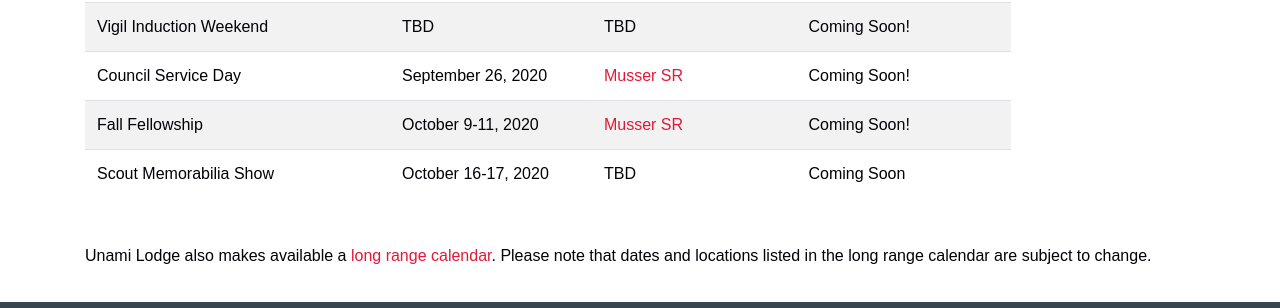
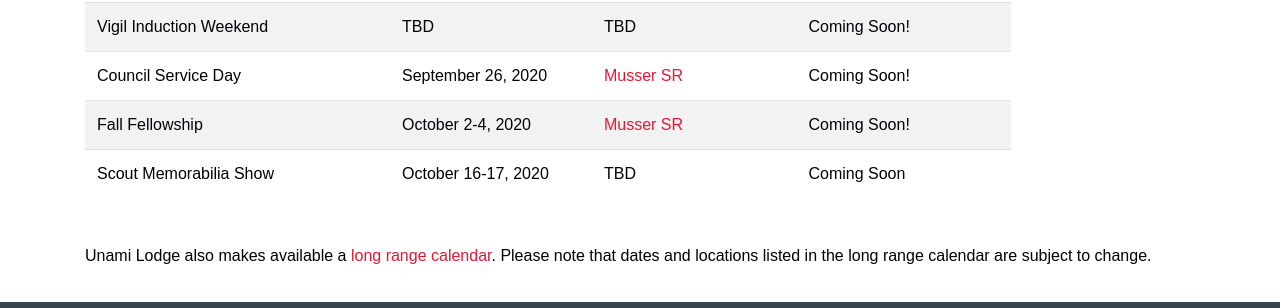
Before and after one commit to colbsa/UnamiLodge.org, a Jekyll site: the page built from about-calendar.md, in a window 1280 px wide and 900 px high, scrolled down 292 px. Shown: the part 349-657 px from the top of the window. Built offline with Jekyll 4.4.1, drawn with Linux system fonts in a browser that asks for light colours; some web fonts are replaced.

Commit message:
Updated fall fellowship date

```diff
--- a/_data/events.yml
+++ b/_data/events.yml
@@ -109,8 +109,8 @@
   highlight: false
 
 - title: Fall Fellowship
-  date: 2020-10-09
-  date-end: 2020-10-11
+  date: 2020-10-02
+  date-end: 2020-10-04
   location: Musser SR
   location-url: https://www.google.com/maps/place/Camp+Hart/@40.3631635,-75.4329924,16.25z/data=!4m12!1m6!3m5!1s0x89c420ac82d3546b:0xa38e6ad377c99bd5!2sMusser+Scout+Reservation!8m2!3d40.3598596!4d-75.4322867!3m4!1s0x0:0xd43e933c91eae10!8m2!3d40.3642356!4d-75.4247582
   link-text: Coming Soon!
```
